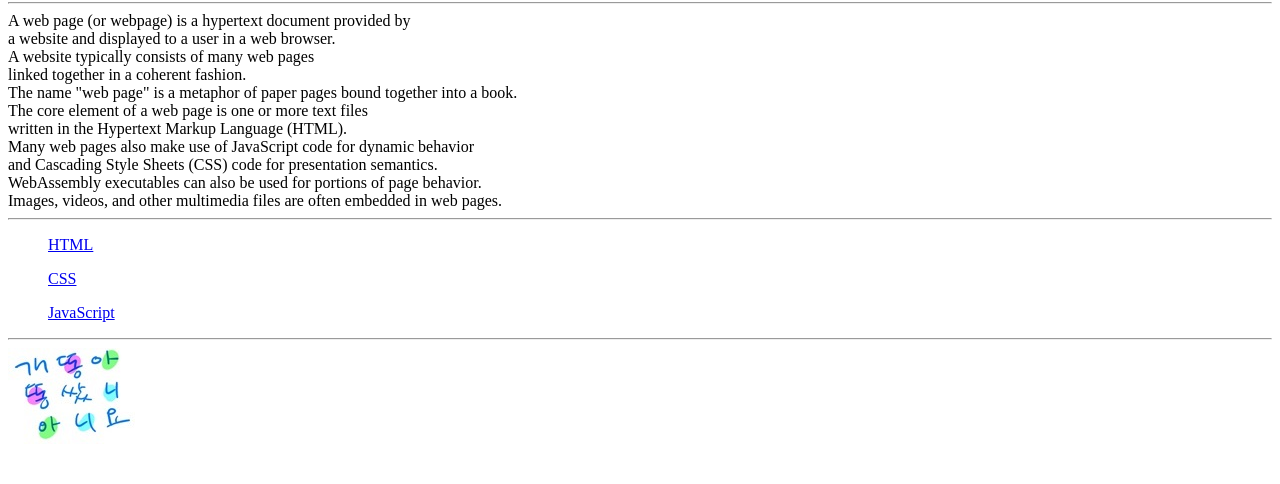
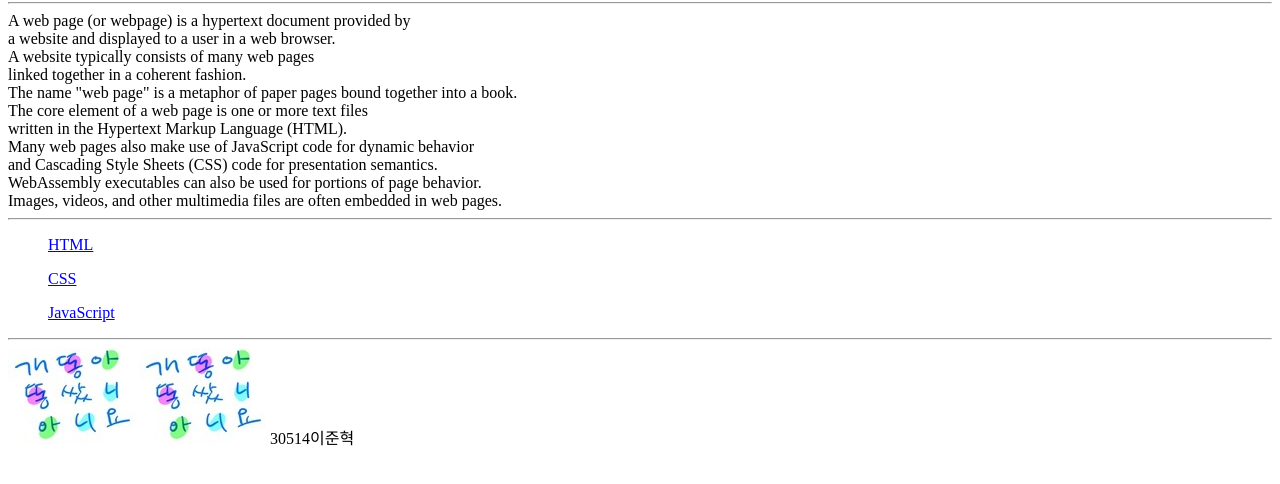
Before and after one commit to 30514LJH/web1, a plain HTML site: page index.html in a window 1280 px wide. Shown: the part 78-562 px from the top of the page. Drawn offline with Linux system fonts and the light colour scheme.

Commit message:
Update index.html

```diff
--- a/index.html
+++ b/index.html
@@ -27,6 +27,8 @@
     <ul><a href="JS.html">JavaScript</a></ul>
     <hr>
     <img src="img\test2.jpg" alt="" width="" height="">
+    <img src="img\test2.jpg" alt="" width="" height="">
+    30514이준혁
 
 </body>
 </html>
```
